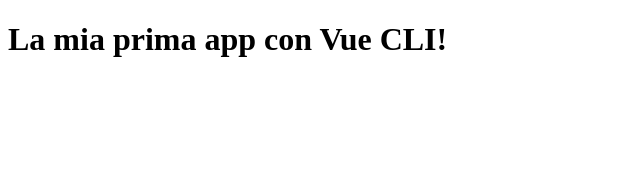
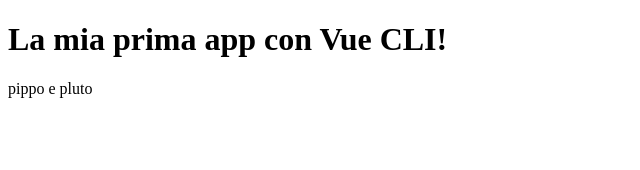
Before and after one commit to niculas1989/vue-cli-first, a Vue app: page / in a window 1280 px wide. Shown: the top 170 px of the page, without its empty margins (0-640 px from the left). Built offline with nearby package versions, Linux system fonts and the light colour scheme.

Commit message:
added new file - Hero + p

```diff
--- a/src/App.vue
+++ b/src/App.vue
@@ -1,15 +1,17 @@
 <template>
   <div id="app">
     <Title />
+    <Hero />
   </div>
 </template>
 
 <script>
 import Title from "./components/Title.vue";
+import Hero from "./components/Hero.vue";
 export default {
-  name: "App",
   components: {
     Title,
+    Hero,
   },
 };
 </script>
--- /dev/null
+++ b/src/components/Hero.vue
@@ -0,0 +1,10 @@
+<template>
+  <p>pippo e pluto</p>
+</template>
+
+<script>
+export default {};
+</script>
+
+<style>
+</style>
```
